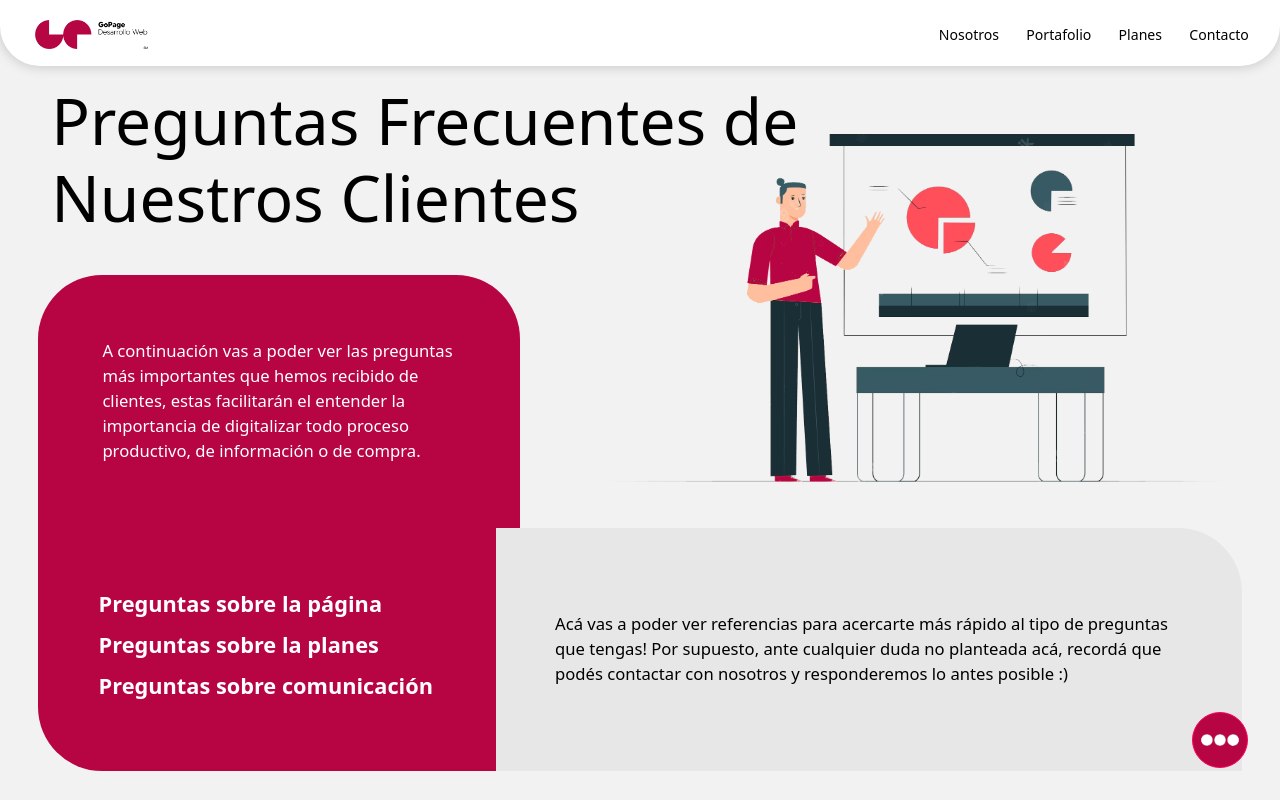
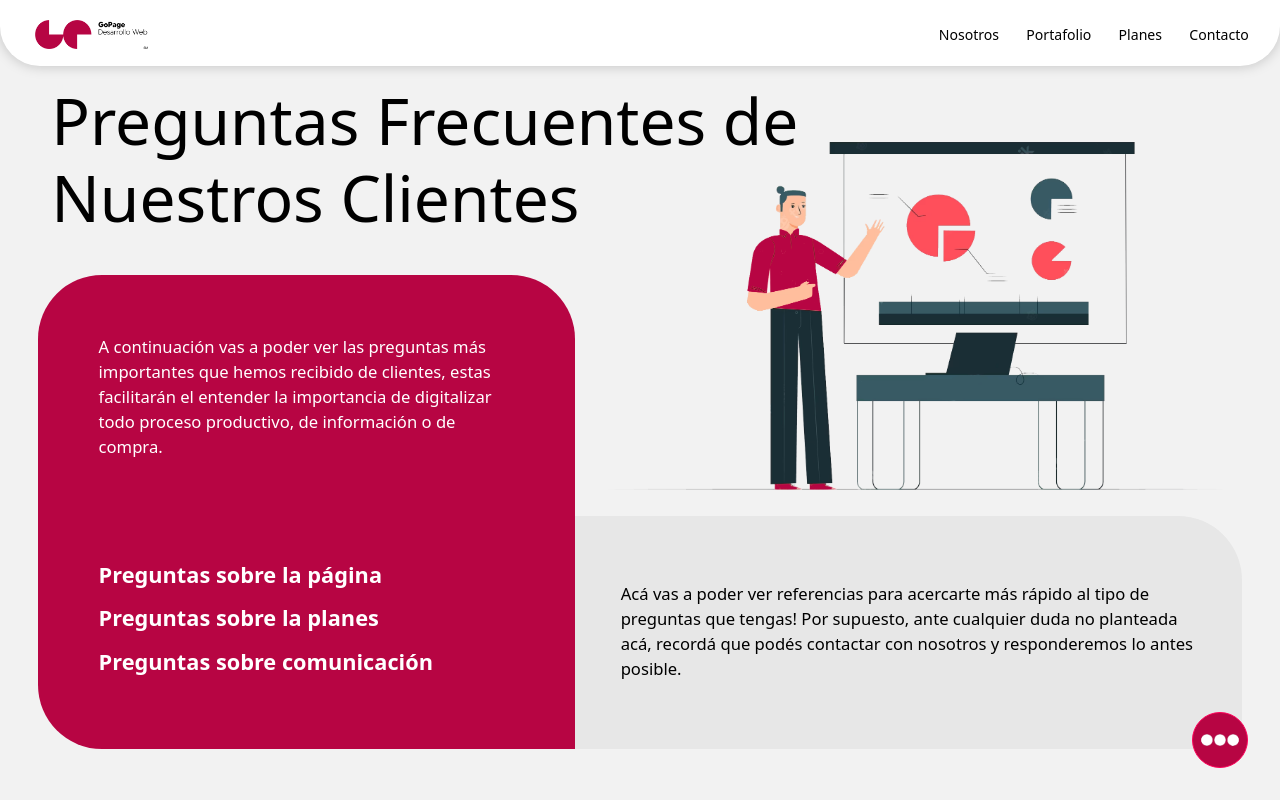
Before and after one commit to dileo24/portafolioGP, a React (Create React App) app in the folder client/: page /help in a window 1280 px wide. Shown: the top 800 px of the page. Built offline with nearby package versions, Linux system fonts and the light colour scheme.

Commit message:
+padding proy resp, pregFrec fixed

```diff
--- a/client/src/components/PregFrec.jsx
+++ b/client/src/components/PregFrec.jsx
@@ -23,12 +23,14 @@ export default function PregFrec() {
       <Navbar />
       <div className="inicio">
         <h1 className="titulo">Preguntas Frecuentes de Nuestros Clientes</h1>
-        <p className="subText">
-          A continuación vas a poder ver las preguntas más importantes que hemos
-          recibido de clientes, estas facilitarán el entender la importancia de
-          digitalizar todo proceso productivo, de información o de compra.{" "}
+        <div className="boxsContainer">
+          <div className="boxIzquierda">
+            <p>
+              A continuación vas a poder ver las preguntas más importantes que
+              hemos recibido de clientes, estas facilitarán el entender la
+              importancia de digitalizar todo proceso productivo, de información
+              o de compra.{" "}
             </p>
-        <div className="boxGeneral">
             <div className="links">
               <a href="#pregsPagina" style={{ textDecoration: "none" }}>
                 Preguntas sobre la página
@@ -40,13 +42,16 @@ export default function PregFrec() {
                 Preguntas sobre comunicación
               </a>
             </div>
+          </div>
+          <div className="boxDerecha">
             <div className="box">
               <p className="subText1">
-              Acá vas a poder ver referencias para acercarte más rápido al tipo
-              de preguntas que tengas! Por supuesto, ante cualquier duda no
-              planteada acá, recordá que podés contactar con nosotros y
-              responderemos lo antes posible :)
+                Acá vas a poder ver referencias para acercarte más rápido al
+                tipo de preguntas que tengas! Por supuesto, ante cualquier duda
+                no planteada acá, recordá que podés contactar con nosotros y
+                responderemos lo antes posible.
               </p>
+            </div>
           </div>
         </div>
 
@@ -54,6 +59,7 @@ export default function PregFrec() {
           <img src={imgPreg} alt="img" />
         </div>
       </div>
+
       <div className="pregContainer">
         <div className="pregsPagina" id="pregsPagina">
           <h1>Preguntas de la Página</h1>
--- a/client/src/styles/components/_nosotros.scss
+++ b/client/src/styles/components/_nosotros.scss
@@ -382,6 +382,8 @@
       }
       .items-info {
         display: inline-block;
+        padding-bottom: 10%;
+
         .item-info {
           margin: 0;
           padding: 0;
--- a/client/src/styles/components/_pregFrec.scss
+++ b/client/src/styles/components/_pregFrec.scss
@@ -6,61 +6,56 @@
     background-size: cover;
     color: black;
     padding-top: 5%;
+
     .titulo {
       font-size: 5vw;
       padding: 1.5% 25% 0 4%;
       margin-bottom: 3%;
     }
-    .subText {
+
+    .boxsContainer {
+      display: flex;
+      margin: 0 3%;
+      align-items: end;
+      .boxIzquierda {
+        width: 100%;
         font-size: $descrSize;
         font-weight: 100;
         color: white;
-      padding: 4%;
-      margin: 0 59.4% 0 3%;
-      padding: 5%;
-      border-radius: 4rem 4rem 0 0;
+        padding: 5% 5%;
         background-color: $magenta;
-    }
-    .imgContainer {
-      position: absolute;
-      top: 7%;
-      right: 0;
-      img {
-        width: 55vw;
-        height: auto;
-      }
-    }
-    .boxGeneral {
-      margin: 0% 3% 0 3%;
-      @include centerRow;
-      justify-content: space-between;
+        border-radius: 4rem 4rem 0 4rem;
+        -webkit-border-radius: 4rem 4rem 0 4rem;
+        -moz-border-radius: 4rem 4rem 0 4rem;
+        -ms-border-radius: 4rem 4rem 0 4rem;
+        -o-border-radius: 4rem 4rem 0 4rem;
         .links {
-        background-color: $magenta;
-        border-radius: 0 0rem 0 4rem;
-        -webkit-border-radius: 0 0rem 0 4rem;
-        -moz-border-radius: 0 0rem 0 4rem;
-        -ms-border-radius: 0 0rem 0 4rem;
-        -o-border-radius: 0 0rem 0 4rem;
-        width: 80%;
-        padding: 5%;
           @include centerCol;
           align-items: flex-start;
+          padding-top: 20%;
           a {
             font-size: 1.7vw;
             font-weight: bold;
             color: white;
             transition: all 0.3s ease-in-out;
             margin-bottom: 2.5%;
-          width: 100%;
+            -webkit-transition: all 0.3s ease-in-out;
+            -moz-transition: all 0.3s ease-in-out;
+            -ms-transition: all 0.3s ease-in-out;
+            -o-transition: all 0.3s ease-in-out;
           }
           a:hover {
             color: #ff6098;
             padding-left: 5%;
           }
         }
+      }
+      .boxDerecha {
+        @include centerRow;
+        justify-content: space-between;
         .box {
           background-color: $grisClaro;
-        padding: 7% 2% 7% 2%;
+          padding: 10% 2%;
           border-radius: 0 4rem 0rem 0;
           -webkit-border-radius: 0 4rem 0rem 0;
           -moz-border-radius: 0 4rem 0rem 0;
@@ -71,11 +66,23 @@
             font-weight: 100;
             line-height: $descrLineHeight;
             margin: 0;
-          padding: 0 5% 0 5%;
+            padding: 0 5%;
           }
         }
       }
     }
+
+    .imgContainer {
+      position: absolute;
+      top: 5vw;
+      right: 0;
+      img {
+        width: 55vw;
+        height: auto;
+      }
+    }
+  }
+
   .pregContainer {
     .pregsPagina,
     .pregsPlanes,
--- a/client/src/styles/components/_proyectos.scss
+++ b/client/src/styles/components/_proyectos.scss
@@ -101,12 +101,12 @@
       .titulo-proyectos {
         @include tituloMedianoResp;
         width: 100%;
-        padding: 7% 0 0 4%;
+        padding: 16% 0 0 4%;
       }
 
       .descr-proyectos {
         font-size: $descrSizeResp;
-        padding: 4%;
+        padding: 10% 4%;
         // text-align: center;
       }
 
@@ -118,7 +118,7 @@
       .card {
         height: 50vw;
         width: 80vw;
-        margin-bottom: 6%;
+        margin-bottom: 10%;
         span {
           @include center;
           padding-top: 22%;
```
Lines whose indentation alone changed are shown as unchanged.
